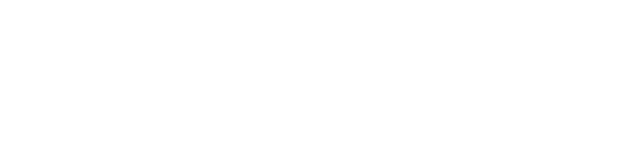
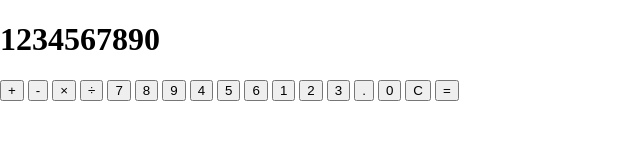
Before and after one commit to ionpdev/calculator, a plain HTML site: page index.html in a window 1280 px wide. Shown: the whole page, without its empty margins (0-640 px from the left). Drawn offline with Linux system fonts and the light colour scheme.

Commit message:
html UI calculator, display and buttons

```diff
--- a/index.html
+++ b/index.html
@@ -1,15 +1,45 @@
 <!DOCTYPE html>
 <html lang="en">
-<head>
-    <meta charset="UTF-8">
-    <meta name="viewport" content="width=device-width, initial-scale=1.0">
-    <title>Template</title>
-    <link rel="icon" type="image/png" href="favicon.png">
-    <link rel="stylesheet" href="https://cdnjs.cloudflare.com/ajax/libs/font-awesome/5.10.2/css/all.min.css"/>
-    <link rel="stylesheet" href="style.css">
-</head>
-<body>
+  <head>
+    <meta charset="UTF-8" />
+    <meta name="viewport" content="width=device-width, initial-scale=1.0" />
+    <title>Calculator</title>
+    <link rel="icon" type="image/png" href="favicon.png" />
+    <link
+      rel="stylesheet"
+      href="https://cdnjs.cloudflare.com/ajax/libs/font-awesome/5.10.2/css/all.min.css"
+    />
+    <link rel="stylesheet" href="style.css" />
+  </head>
+  <body>
+    <!-- Calculator -->
+    <div class="calculator">
+      <!-- Display -->
+      <div class="calculator-display">
+        <h1>1234567890</h1>
+      </div>
+      <!-- Buttons -->
+      <div class="calculator-buttons">
+        <button class="operator" value="+">+</button>
+        <button class="operator" value="-">-</button>
+        <button class="operator" value="*">×</button>
+        <button class="operator" value="/">÷</button>
+        <button value="7">7</button>
+        <button value="8">8</button>
+        <button value="9">9</button>
+        <button value="4">4</button>
+        <button value="5">5</button>
+        <button value="6">6</button>
+        <button value="1">1</button>
+        <button value="2">2</button>
+        <button value="3">3</button>
+        <button class="decimal" value=".">.</button>
+        <button value="0">0</button>
+        <button class="clear" id="clear-button">C</button>
+        <button class="equal-sign operator" value="=">=</button>
+      </div>
+    </div>
     <!-- Script -->
     <script src="script.js"></script>
-</body>
+  </body>
 </html>
```
